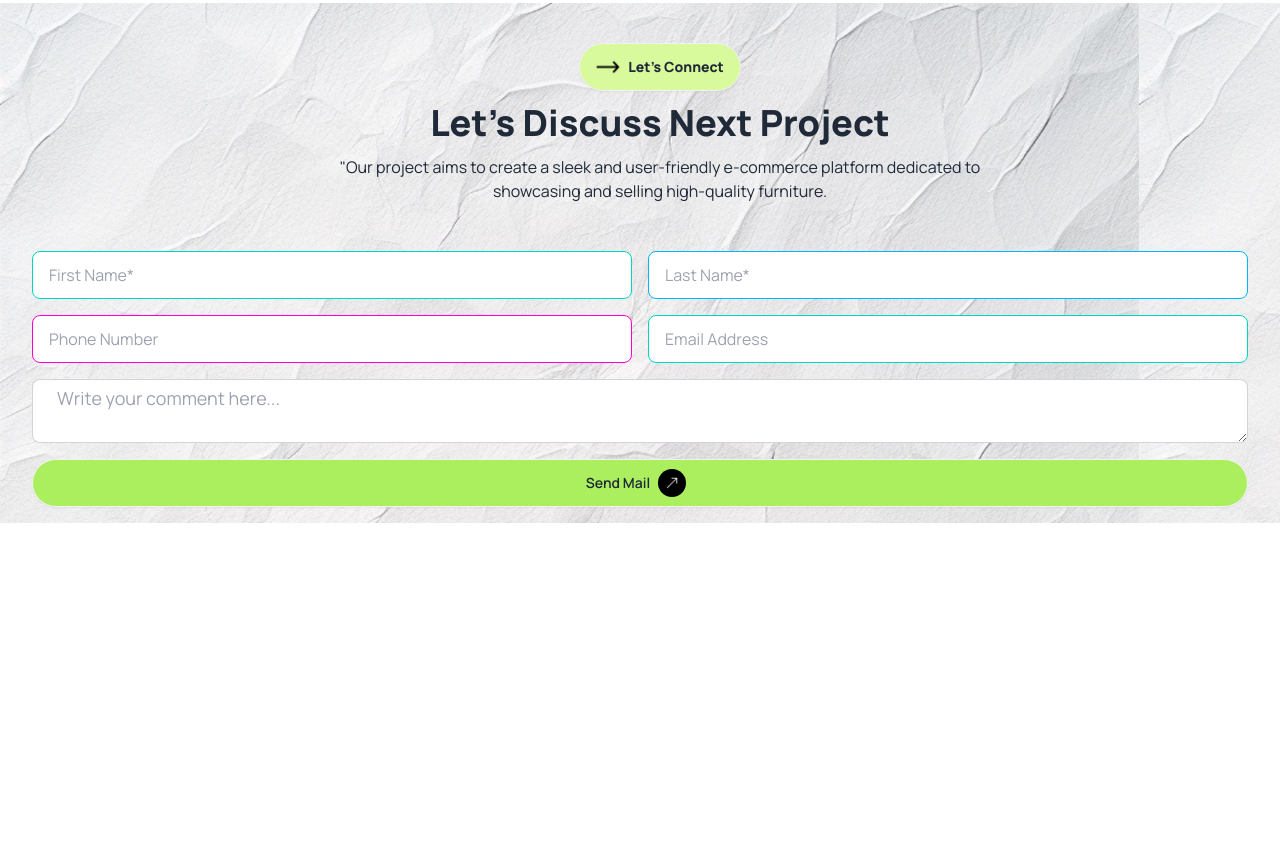
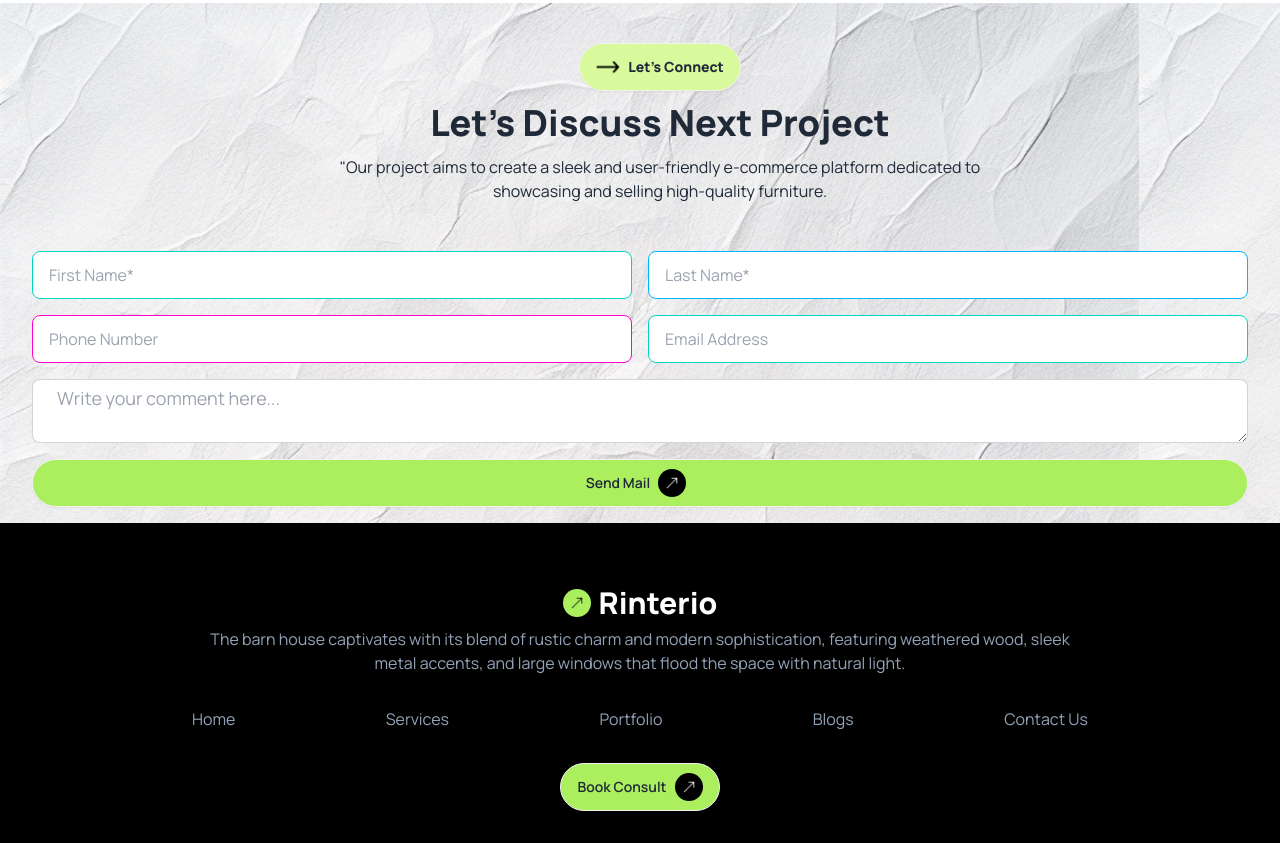
Before and after one commit to PeyalHasan/b10a3-assignment-3, a plain HTML site: page index.html in a window 1280 px wide. Shown: the part 3686-4529 px from the top of the page. Before the commit the page ends 4209 px from the top, so only its background shows below. Drawn offline with nearby package versions, Linux system fonts and the light colour scheme.

Commit message:
complite assignment -3

```diff
--- a/index.html
+++ b/index.html
@@ -56,11 +56,11 @@
                 <ul
                   tabindex="0"
                   class="menu menu-sm dropdown-content bg-base-100 rounded-box z-[1] mt-3 w-52 p-2 shadow">
-                  <li><a class="text-black font-extrabold">Home</a></li>
-                  <li><a>Services</a></li>
-                  <li><a>Portfolio</a></li>
-                  <li><a>Blogs</a></li>
-                  <li><a>Contact Us</a></li>
+                  <li><a class="text-black font-extrabold" href="#">Home</a></li>
+                  <li><a href="#">Services</a></li>
+                  <li><a href="#">Portfolio</a></li>
+                  <li><a href="#">Blogs</a></li>
+                  <li><a href="#">Contact Us</a></li>
                 </ul>
               </div>
               <div class="flex items-center  ">
@@ -70,11 +70,11 @@
             </div>
             <div class="navbar-center hidden md:hidden lg:flex">
               <ul class="menu menu-horizontal px-1">
-                <li><a class="text-black font-extrabold">Home</a></li>
-                <li><a>Services</a></li>
-                <li><a>Portfolio</a></li>
-                <li><a>Blogs</a></li>
-                <li><a>Contact Us</a></li>
+                <li><a class="text-black font-extrabold" href="#">Home</a ></li>
+                <li><a href="#">Services</a></li>
+                <li><a href="#">Portfolio</a></li>
+                <li><a href="#">Blogs</a></li>
+                <li><a href="#">Contact Us</a></li>
               </ul>
             </div>
             <div class="navbar-end  ">
@@ -375,7 +375,7 @@
             </div>
           </div>
         </section>
-        <!-- Section Discuss Next project -->
+        <!-- Section Discuss Next project / Contact Us-->
         <section class="mt-1 bg-[url('./assets/bg.jpg')]">
           <div class="lg:w-[60%] lg:max-h-max container mx-auto text-center pt-10 ">
             <a class="btn font-extrabold ml-10 bg-lime-200 rounded-3xl "> <span class="rounded-full "><img class="size-6 " src="./assets/right-arrow-50.png" alt=""></span>Let's Connect</a>
@@ -397,8 +397,28 @@
         </section>
      </main>
      <!-- Footer Section  -->
-      <footer>
+      <footer class="bg-black">
+        <section class="container mx-auto">
+          <div class="flex">
+            <div class="lg:w-[70%] lg:max-h-max container mx-auto text-center pt-10  ">
+              <a class="btn bg-black border-none shadow-none text-white text-3xl font-extrabold  rounded-3xl mt-4"><span class="rounded-full bg-main-color"><img class="size-7  p-2 " src="./assets/up-arrow-25.png" alt=""></span> Rinterio</a>
+              <p class="text-slate-400">The barn house captivates with its blend of rustic charm and modern sophistication, featuring weathered wood, sleek metal accents, and large windows that flood the space with natural light.</p>
+              <div >
+                <ul class="  text-slate-400 flex flex-col md:flex-row lg:flex-row gap-10 mt-8 mb-8  justify-between ">
+                  <li><a class="cursor-pointer" href="#" >Home</a></li>
+                  <li><a class="cursor-pointer" href="#" >Services</a></li>
+                  <li><a class="cursor-pointer" href="#" >Portfolio</a></li>
+                  <li><a class="cursor-pointer" href="#" >Blogs</a></li>
+                  <li><a class="cursor-pointer" href="#" >Contact Us</a></li>
+                </ul>
+                <div class="mb-8">
+                  <a class="btn bg-main-color rounded-3xl">Book Consult <span class="bg-black rounded-full"><img class="size-7  p-2  filter invert " src="./assets/up-arrow-25.png" alt=""></span></a>
+              </div>
+              </div>
+            </div>
 
+          </div>
+        </section>
       </footer>
 </body>
 </html>
```
